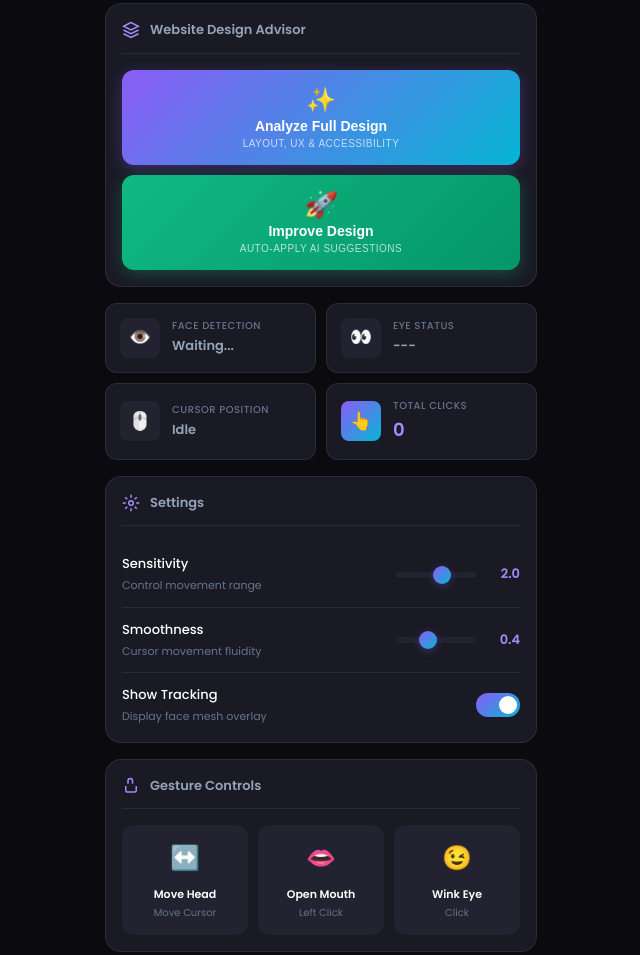
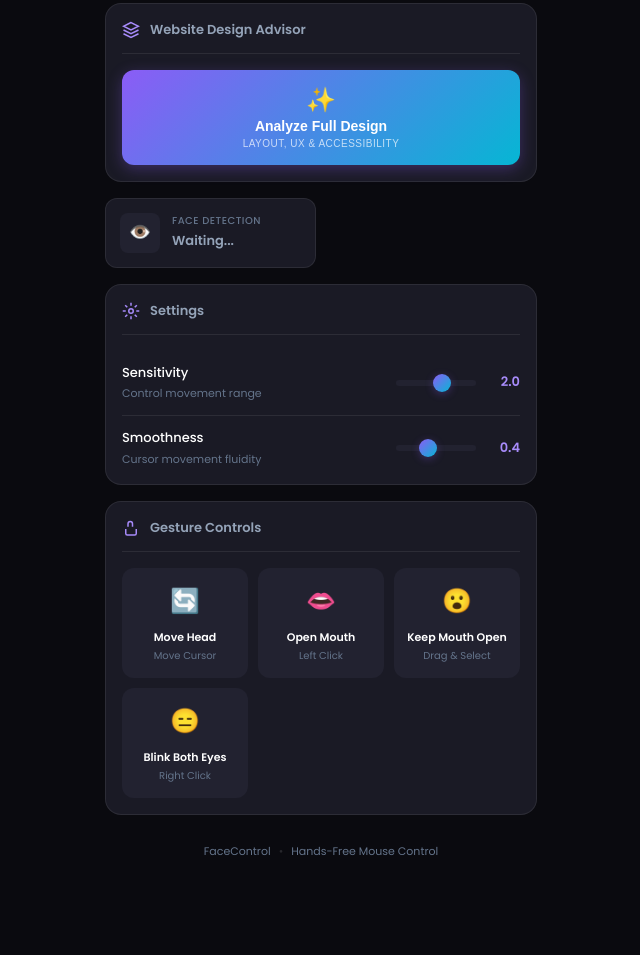
Before and after one commit to Piyush0049/SenseLink_Addon, a website: page src/index.html in a window 1280 px wide. Shown: the part 1211-2166 px from the top of the page, without its empty margins (319-959 px from the left). After the commit the page ends 2096 px from the top, so only its background shows below. Drawn offline with Linux system fonts and the light colour scheme; no server answers.

Commit message:
features removal

```diff
--- a/src/index.html
+++ b/src/index.html
@@ -127,9 +127,9 @@
         <section class="image-search-section">
             <div class="panel-header">
                 <svg width="18" height="18" viewBox="0 0 24 24" fill="none" stroke="currentColor" stroke-width="2">
-                    <rect x="3" y="3" width="18" height="18" rx="2" ry="2"/>
-                    <circle cx="8.5" cy="8.5" r="1.5"/>
-                    <polyline points="21 15 16 10 5 21"/>
+                    <rect x="3" y="3" width="18" height="18" rx="2" ry="2" />
+                    <circle cx="8.5" cy="8.5" r="1.5" />
+                    <polyline points="21 15 16 10 5 21" />
                 </svg>
                 <span>Image Search & Insert</span>
             </div>
@@ -153,15 +153,12 @@
             </div>
 
             <div class="image-search-controls">
-                <input type="text"
-                       id="imageSearchInput"
-                       class="image-search-input"
-                       placeholder="Type what you need... (e.g. sunset beach)"
-                       aria-label="Image search query">
+                <input type="text" id="imageSearchInput" class="image-search-input"
+                    placeholder="Type what you need... (e.g. sunset beach)" aria-label="Image search query">
                 <button class="btn btn-search" id="searchImagesBtn" aria-label="Search images">
                     <svg width="18" height="18" viewBox="0 0 24 24" fill="none" stroke="currentColor" stroke-width="2">
-                        <circle cx="11" cy="11" r="8"/>
-                        <path d="m21 21-4.3-4.3"/>
+                        <circle cx="11" cy="11" r="8" />
+                        <path d="m21 21-4.3-4.3" />
                     </svg>
                     <span>Search</span>
                 </button>
@@ -190,12 +187,6 @@
                 <span class="btn-icon">✨</span>
                 <span class="btn-text">Analyze Full Design</span>
                 <span class="btn-subtext">Layout, UX & Accessibility</span>
-            </button>
-
-            <button class="btn-advisor btn-improve" id="improveDesignBtn">
-                <span class="btn-icon">🚀</span>
-                <span class="btn-text">Improve Design</span>
-                <span class="btn-subtext">Auto-apply AI suggestions</span>
             </button>
 
             <!-- Advisor Result Modal/Overlay -->
@@ -245,33 +236,6 @@
                     <span class="status-value" id="faceStatus">Waiting...</span>
                 </div>
             </div>
-            <div class="status-card">
-                <div class="status-icon-wrapper">
-                    <span class="status-icon">👀</span>
-                </div>
-                <div class="status-info">
-                    <span class="status-label">Eye Status</span>
-                    <span class="status-value" id="mouthStatus">---</span>
-                </div>
-            </div>
-            <div class="status-card">
-                <div class="status-icon-wrapper">
-                    <span class="status-icon">🖱️</span>
-                </div>
-                <div class="status-info">
-                    <span class="status-label">Cursor Position</span>
-                    <span class="status-value" id="cursorStatus">Idle</span>
-                </div>
-            </div>
-            <div class="status-card">
-                <div class="status-icon-wrapper clicks">
-                    <span class="status-icon">👆</span>
-                </div>
-                <div class="status-info">
-                    <span class="status-label">Total Clicks</span>
-                    <span class="status-value highlight" id="clickCount">0</span>
-                </div>
-            </div>
         </section>
 
         <!-- Settings Panel -->
@@ -306,17 +270,6 @@
                     <span class="setting-value" id="smoothingValue">0.4</span>
                 </div>
             </div>
-
-            <div class="setting-item">
-                <div class="setting-info">
-                    <span class="setting-label">Show Tracking</span>
-                    <span class="setting-desc">Display face mesh overlay</span>
-                </div>
-                <label class="toggle-switch">
-                    <input type="checkbox" id="meshToggle" checked>
-                    <span class="toggle-track"></span>
-                </label>
-            </div>
         </section>
 
         <!-- Gestures Guide -->
@@ -331,7 +284,7 @@
 
             <div class="gesture-grid">
                 <div class="gesture-card">
-                    <div class="gesture-icon">↔️</div>
+                    <div class="gesture-icon">🔄</div>
                     <div class="gesture-text">
                         <span class="gesture-action">Move Head</span>
                         <span class="gesture-result">Move Cursor</span>
@@ -345,10 +298,17 @@
                     </div>
                 </div>
                 <div class="gesture-card">
-                    <div class="gesture-icon">😉</div>
+                    <div class="gesture-icon">😮</div>
                     <div class="gesture-text">
-                        <span class="gesture-action">Wink Eye</span>
-                        <span class="gesture-result">Click</span>
+                        <span class="gesture-action">Keep Mouth Open</span>
+                        <span class="gesture-result">Drag & Select</span>
+                    </div>
+                </div>
+                <div class="gesture-card">
+                    <div class="gesture-icon">😑</div>
+                    <div class="gesture-text">
+                        <span class="gesture-action">Blink Both Eyes</span>
+                        <span class="gesture-result">Right Click</span>
                     </div>
                 </div>
             </div>
```
Also changed, not shown: README.md.
